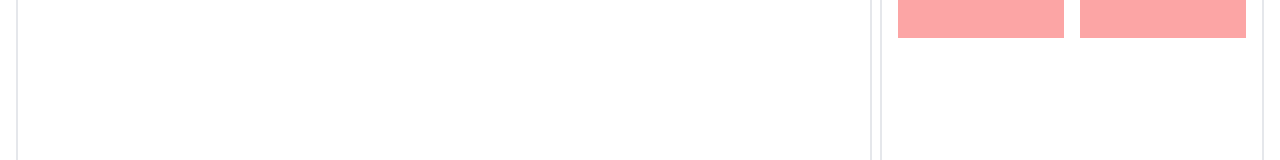
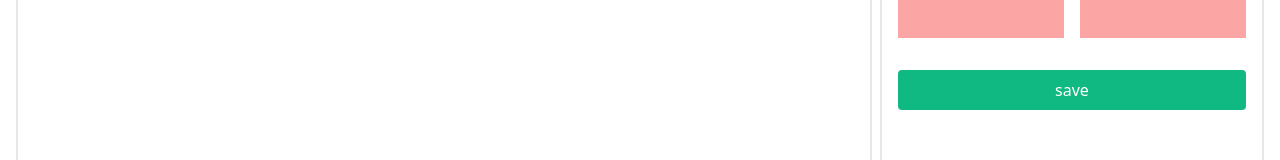
Before and after one commit to pharos-lab/media-library, a Vue app: page / in a window 1280 px wide. Shown: the part 590-750 px from the top of the page. Built offline with nearby package versions, Linux system fonts and the light colour scheme.

Commit message:
add save button

```diff
--- a/src/components/MediaLibrary.vue
+++ b/src/components/MediaLibrary.vue
@@ -3,7 +3,7 @@
         <div class="preview grow border-2 p-8"></div>
         <aside class="gallery w-96 border-2 p-4 flex flex-col">
             <h3 class="font-semibold text-slate- mb-8 text-2xl">{{ title || 'Medias' }}</h3>
-            <div class="image-gallery grid grid-cols-2 gap-4 max-h-full overflow-auto">
+            <div class="image-gallery grid grid-cols-2 gap-4 max-h-full overflow-auto mb-8">
                 <input type="file" name="image" id="" class="hidden" ref="fileInput" @change="handleFileInput">
                 <button class="aspect-square bg-emerald-500 text-white flex justify-center items-center" @click="triggerFileInput">
                     <PlusIcon class="size-12"></PlusIcon>
@@ -13,6 +13,7 @@
                     <img :src="image.src" :alt="image.alt" srcset="">
                 </div>
             </div>
+            <button class="px-3 py-2 rounded bg-emerald-500 text-white">save</button>
         </aside>
     </section>
 </template>
@@ -30,12 +31,10 @@ const model = defineModel()
 const fileInput = ref()
 
 const triggerFileInput = () => {
-    console.log('clicked')
     fileInput.value.click()
 }
 
 const handleFileInput = (event) => {
-    console.log('image upload: ' + URL.createObjectURL(event.target.files[0]))
     model.value.push({
         'src': URL.createObjectURL(event.target.files[0]),
         'alt': 'ok',
```
